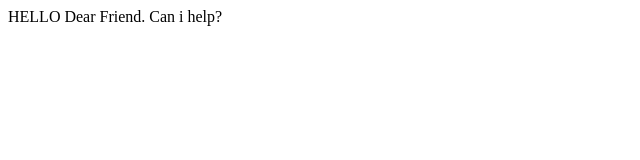
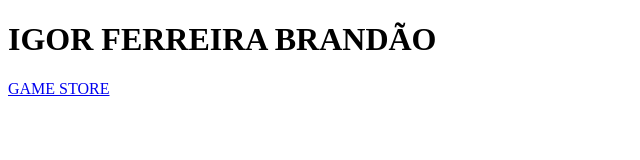
Before and after one commit to igorsecchin/igorsecchin.github.io, a plain HTML site: page index.html in a window 1280 px wide. Shown: the whole page, without its empty margins (0-640 px from the left). Drawn offline with Linux system fonts and the light colour scheme.

Commit message:
Update index.html

```diff
--- a/index.html
+++ b/index.html
@@ -4,9 +4,8 @@
 	<title></title>
 </head>
 <body>
-
-
-HELLO Dear Friend. Can i help?
+	<h1>IGOR FERREIRA BRANDÃO</h1>
+	<a href="https://igorsecchin.github.io/game.store/zaunstore.html"> GAME STORE</a>
 
 </body>
 </html>
```
